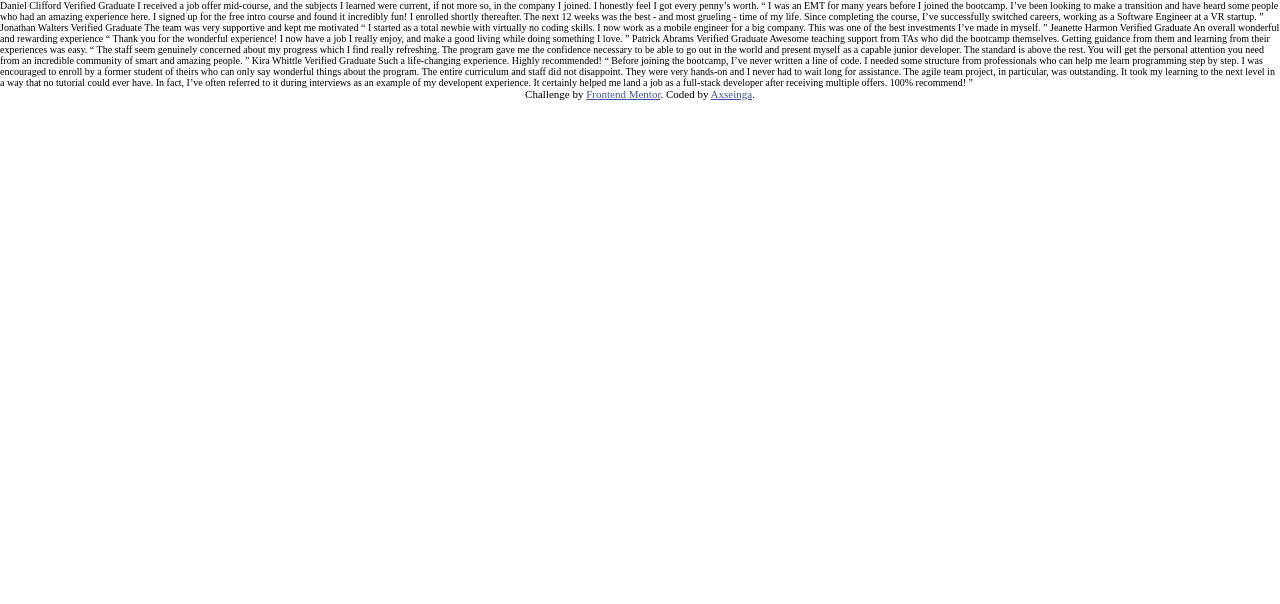
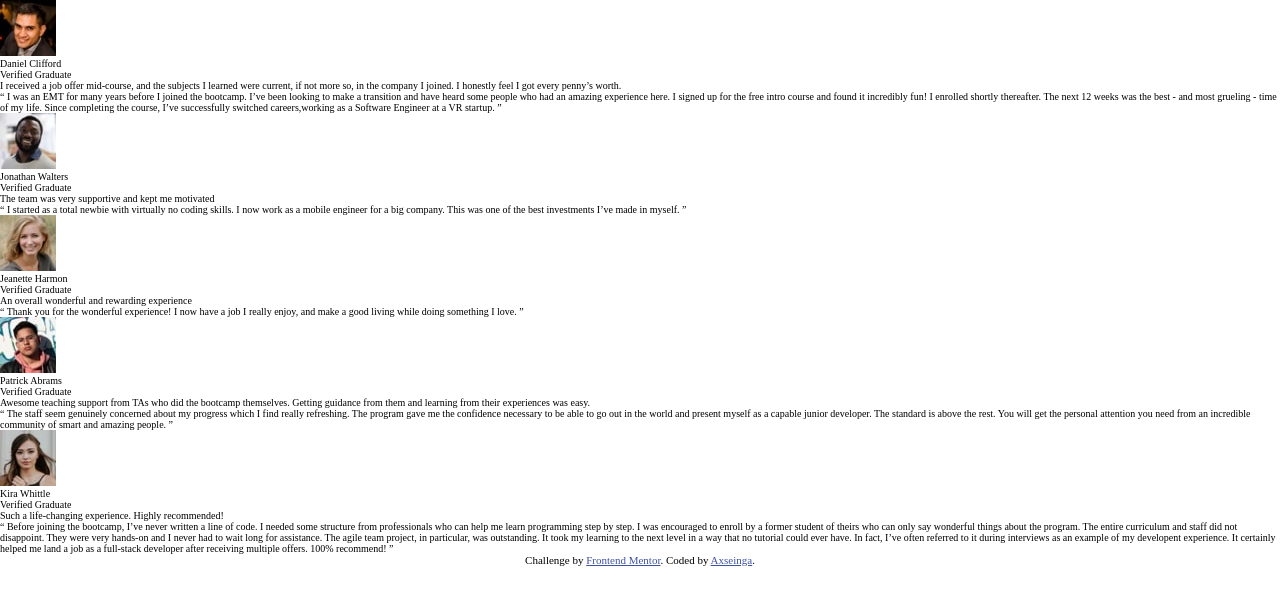
Before and after one commit to axseinga/testimonials-grid, a website: page index.html in a window 1280 px wide. Drawn offline with Linux system fonts and the light colour scheme.

Commit message:
add html structure

```diff
--- a/index.html
+++ b/index.html
@@ -23,39 +23,138 @@
     <title>Frontend Mentor | [Challenge Name Here]</title>
   </head>
   <body>
-    Daniel Clifford Verified Graduate I received a job offer mid-course, and the
-    subjects I learned were current, if not more so, in the company I joined. I
-    honestly feel I got every penny’s worth. “ I was an EMT for many years
-    before I joined the bootcamp. I’ve been looking to make a transition and
-    have heard some people who had an amazing experience here. I signed up for
-    the free intro course and found it incredibly fun! I enrolled shortly
-    thereafter. The next 12 weeks was the best - and most grueling - time of my
-    life. Since completing the course, I’ve successfully switched careers,
-    working as a Software Engineer at a VR startup. ” Jonathan Walters Verified
-    Graduate The team was very supportive and kept me motivated “ I started as a
-    total newbie with virtually no coding skills. I now work as a mobile
-    engineer for a big company. This was one of the best investments I’ve made
-    in myself. ” Jeanette Harmon Verified Graduate An overall wonderful and
-    rewarding experience “ Thank you for the wonderful experience! I now have a
-    job I really enjoy, and make a good living while doing something I love. ”
-    Patrick Abrams Verified Graduate Awesome teaching support from TAs who did
-    the bootcamp themselves. Getting guidance from them and learning from their
-    experiences was easy. “ The staff seem genuinely concerned about my progress
-    which I find really refreshing. The program gave me the confidence necessary
-    to be able to go out in the world and present myself as a capable junior
-    developer. The standard is above the rest. You will get the personal
-    attention you need from an incredible community of smart and amazing people.
-    ” Kira Whittle Verified Graduate Such a life-changing experience. Highly
-    recommended! “ Before joining the bootcamp, I’ve never written a line of
-    code. I needed some structure from professionals who can help me learn
-    programming step by step. I was encouraged to enroll by a former student of
-    theirs who can only say wonderful things about the program. The entire
-    curriculum and staff did not disappoint. They were very hands-on and I never
-    had to wait long for assistance. The agile team project, in particular, was
-    outstanding. It took my learning to the next level in a way that no tutorial
-    could ever have. In fact, I’ve often referred to it during interviews as an
-    example of my developent experience. It certainly helped me land a job as a
-    full-stack developer after receiving multiple offers. 100% recommend! ”
+    <div class="wrapper">
+      <section class="component">
+        <div class="card card--purple">
+          <div class="card__author">
+            <img
+              src="./images/image-daniel.jpg"
+              alt="Graduate Photo"
+              class="card__author-img"
+            />
+            <div class="card__author-desc">
+              <p class="card__author-name">Daniel Clifford</p>
+              <p class="card__author-status">Verified Graduate</p>
+            </div>
+          </div>
+          <p class="card__heading">
+            I received a job offer mid-course, and the subjects I learned were
+            current, if not more so, in the company I joined. I honestly feel I
+            got every penny’s worth.
+          </p>
+          <p class="card__credentials">
+            “ I was an EMT for many years before I joined the bootcamp. I’ve
+            been looking to make a transition and have heard some people who had
+            an amazing experience here. I signed up for the free intro course
+            and found it incredibly fun! I enrolled shortly thereafter. The next
+            12 weeks was the best - and most grueling - time of my life. Since
+            completing the course, I’ve successfully switched careers,working as
+            a Software Engineer at a VR startup. ”
+          </p>
+        </div>
+
+        <div class="card card--grey">
+          <div class="card__author">
+            <img
+              src="./images/image-jonathan.jpg"
+              alt="Graduate Photo"
+              class="card__author-img"
+            />
+            <div class="card__author-desc">
+              <p class="card__author-name">Jonathan Walters</p>
+              <p class="card__author-status">Verified Graduate</p>
+            </div>
+          </div>
+          <p class="card__heading">
+            The team was very supportive and kept me motivated
+          </p>
+          <p class="card__credentials">
+            “ I started as a total newbie with virtually no coding skills. I now
+            work as a mobile engineer for a big company. This was one of the
+            best investments I’ve made in myself. ”
+          </p>
+        </div>
+
+        <div class="card card--white">
+          <div class="card__author">
+            <img
+              src="./images/image-jeanette.jpg"
+              alt="Graduate Photo"
+              class="card__author-img"
+            />
+            <div class="card__author-desc">
+              <p class="card__author-name">Jeanette Harmon</p>
+              <p class="card__author-status">Verified Graduate</p>
+            </div>
+          </div>
+          <p class="card__heading">
+            An overall wonderful and rewarding experience
+          </p>
+          <p class="card__credentials">
+            “ Thank you for the wonderful experience! I now have a job I really
+            enjoy, and make a good living while doing something I love. ”
+          </p>
+        </div>
+
+        <div class="card card--black">
+          <div class="card__author">
+            <img
+              src="./images/image-patrick.jpg"
+              alt="Graduate Photo"
+              class="card__author-img"
+            />
+            <div class="card__author-desc">
+              <p class="card__author-name">Patrick Abrams</p>
+              <p class="card__author-status">Verified Graduate</p>
+            </div>
+          </div>
+          <p class="card__heading">
+            Awesome teaching support from TAs who did the bootcamp themselves.
+            Getting guidance from them and learning from their experiences was
+            easy.
+          </p>
+          <p class="card__credentials">
+            “ The staff seem genuinely concerned about my progress which I find
+            really refreshing. The program gave me the confidence necessary to
+            be able to go out in the world and present myself as a capable
+            junior developer. The standard is above the rest. You will get the
+            personal attention you need from an incredible community of smart
+            and amazing people. ”
+          </p>
+        </div>
+
+        <div class="card card--white">
+          <div class="card__author">
+            <img
+              src="./images/image-kira.jpg"
+              alt="Graduate Photo"
+              class="card__author-img"
+            />
+            <div class="card__author-desc">
+              <p class="card__author-name">Kira Whittle</p>
+              <p class="card__author-status">Verified Graduate</p>
+            </div>
+          </div>
+          <p class="card__heading">
+            Such a life-changing experience. Highly recommended!
+          </p>
+          <p class="card__credentials">
+            “ Before joining the bootcamp, I’ve never written a line of code. I
+            needed some structure from professionals who can help me learn
+            programming step by step. I was encouraged to enroll by a former
+            student of theirs who can only say wonderful things about the
+            program. The entire curriculum and staff did not disappoint. They
+            were very hands-on and I never had to wait long for assistance. The
+            agile team project, in particular, was outstanding. It took my
+            learning to the next level in a way that no tutorial could ever
+            have. In fact, I’ve often referred to it during interviews as an
+            example of my developent experience. It certainly helped me land a
+            job as a full-stack developer after receiving multiple offers. 100%
+            recommend! ”
+          </p>
+        </div>
+      </section>
+    </div>
 
     <div class="attribution">
       Challenge by
```
